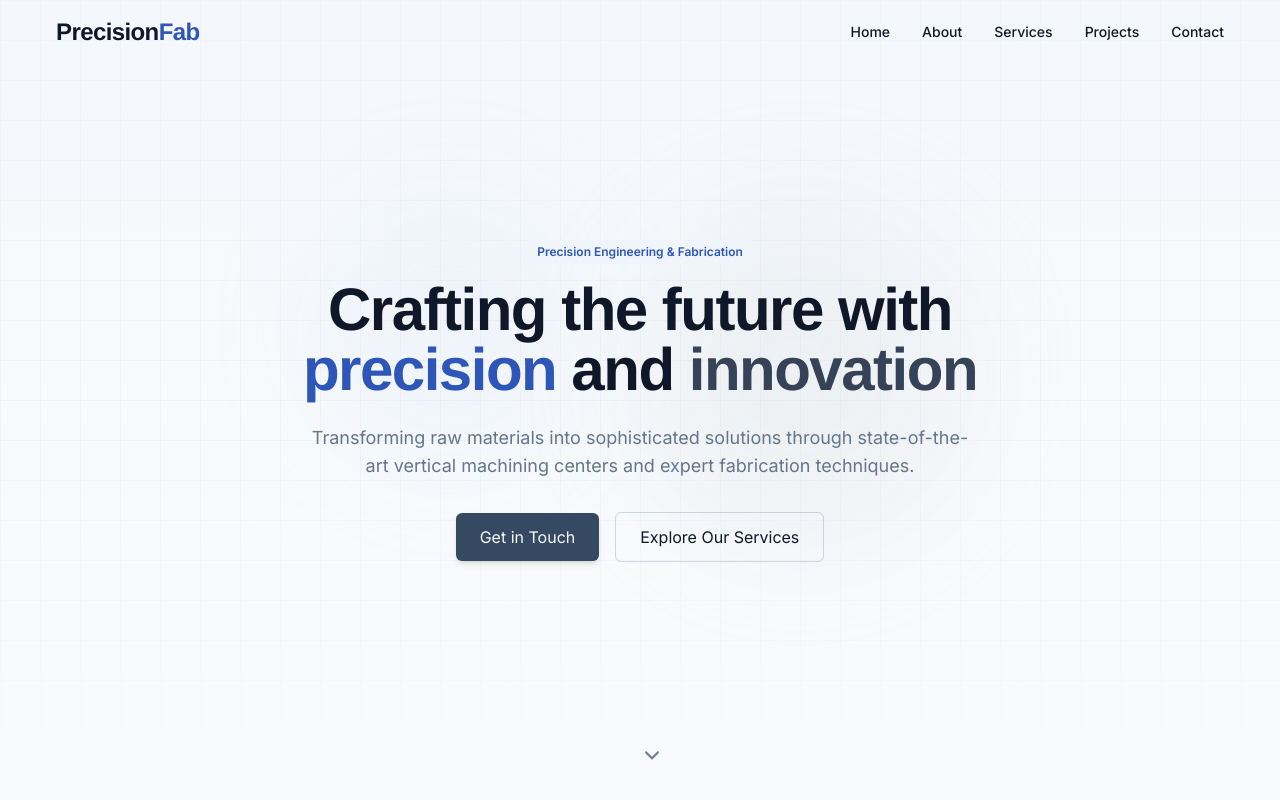
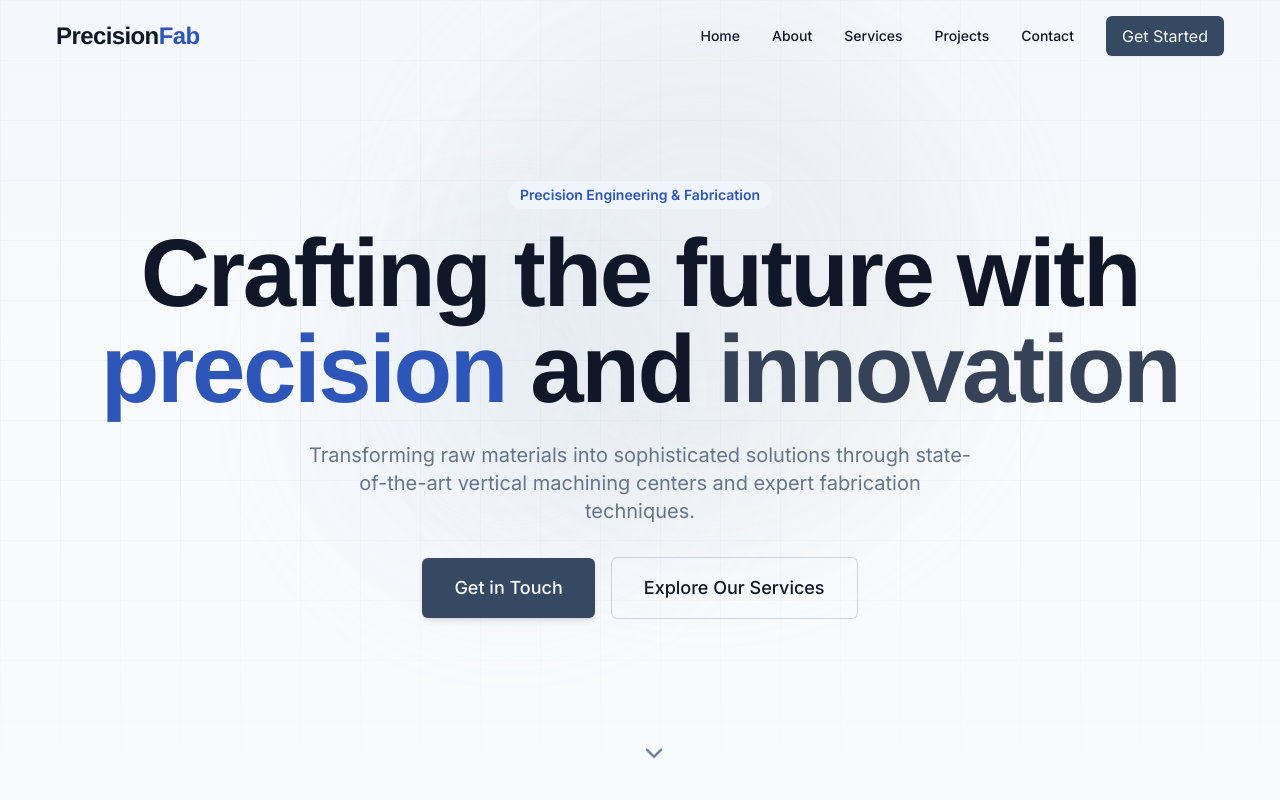
Before and after one commit to DRSTARK7/prutha-engineering-portfolio, a React (Vite) app: page / in a window 1280 px wide. Shown: the top 800 px of the page. Built offline with nearby package versions, Linux system fonts and the light colour scheme.

Commit message:
Improve desktop layout
The desktop layout was not displaying correctly. This commit improves the layout for desktop screens.

```diff
--- a/src/components/Hero.tsx
+++ b/src/components/Hero.tsx
@@ -33,28 +33,28 @@ const Hero = () => {
   };
 
   return (
-    <section id="hero" className="relative h-screen w-full overflow-hidden flex items-center justify-center bg-grid">
+    <section id="hero" className="relative min-h-screen w-full overflow-hidden flex items-center justify-center bg-grid">
       <div className="absolute inset-0 bg-gradient-to-b from-blue-50/50 via-transparent to-background z-0"></div>
 
-      {/* Decorative elements */}
-      <div className="absolute top-1/4 left-1/4 w-64 h-64 bg-blue-200/20 rounded-full filter blur-3xl animate-pulse-slow"></div>
-      <div className="absolute bottom-1/3 right-1/4 w-80 h-80 bg-steel-200/30 rounded-full filter blur-3xl animate-pulse-slow"></div>
+      {/* Decorative elements - enhanced for desktop */}
+      <div className="absolute top-1/4 left-1/4 w-64 h-64 md:w-96 md:h-96 bg-blue-200/20 rounded-full filter blur-3xl animate-pulse-slow"></div>
+      <div className="absolute bottom-1/3 right-1/4 w-80 h-80 md:w-[32rem] md:h-[32rem] bg-steel-200/30 rounded-full filter blur-3xl animate-pulse-slow"></div>
 
-      <div className="container-custom relative z-10 text-center">
-        <span className="inline-block py-1 px-3 mb-4 text-xs font-semibold text-blue-700 bg-blue-50 rounded-full reveal">
+      <div className="container-custom relative z-10 text-center px-4 md:px-0">
+        <span className="inline-block py-1 px-3 mb-4 text-xs md:text-sm font-semibold text-blue-700 bg-blue-50 rounded-full reveal">
           Precision Engineering & Fabrication
         </span>
 
         <h1
           ref={titleRef}
-          className="heading-xl mb-6 reveal"
+          className="heading-xl mb-6 reveal md:text-7xl lg:text-8xl"
           style={{ animationDelay: "200ms" }}
         >
-          Crafting the future with <br />
+          Crafting the future with <br className="hidden sm:block" />
           <span className="text-blue-700">precision</span> and <span className="text-steel-700">innovation</span>
         </h1>
 
-        <p className="max-w-2xl mx-auto text-lg text-muted-foreground mb-8 reveal" style={{ animationDelay: "400ms" }}>
+        <p className="max-w-2xl mx-auto text-lg md:text-xl text-muted-foreground mb-8 reveal" style={{ animationDelay: "400ms" }}>
           Transforming raw materials into sophisticated solutions through state-of-the-art
           vertical machining centers and expert fabrication techniques.
         </p>
@@ -62,13 +62,13 @@ const Hero = () => {
         <div className="flex flex-col sm:flex-row items-center justify-center gap-4 reveal" style={{ animationDelay: "600ms" }}>
           <a
             href="#contact"
-            className="px-6 py-3 bg-primary text-primary-foreground rounded-md shadow-md hover:shadow-lg transition-all hover:-translate-y-0.5 focus-ring"
+            className="w-full sm:w-auto px-6 py-3 md:px-8 md:py-4 bg-primary text-primary-foreground rounded-md shadow-md hover:shadow-lg transition-all hover:-translate-y-0.5 focus-ring text-base md:text-lg font-medium"
           >
             Get in Touch
           </a>
           <a
             href="#services"
-            className="px-6 py-3 border border-primary/20 rounded-md hover:bg-primary/5 transition-all hover:-translate-y-0.5 focus-ring"
+            className="w-full sm:w-auto px-6 py-3 md:px-8 md:py-4 border border-primary/20 rounded-md hover:bg-primary/5 transition-all hover:-translate-y-0.5 focus-ring text-base md:text-lg font-medium"
           >
             Explore Our Services
           </a>
@@ -80,7 +80,7 @@ const Hero = () => {
         className="absolute bottom-8 left-1/2 transform -translate-x-1/2 animate-float focus-ring"
         aria-label="Scroll down"
       >
-        <ChevronDown size={24} className="text-muted-foreground" />
+        <ChevronDown size={28} className="text-muted-foreground" />
       </button>
     </section>
   );
--- a/src/components/Navbar.tsx
+++ b/src/components/Navbar.tsx
@@ -1,7 +1,7 @@
 
 import { useState, useEffect } from 'react';
 import { Link } from 'react-router-dom';
-import { Menu, X } from 'lucide-react';
+import { Menu, X, ChevronDown } from 'lucide-react';
 import { cn } from '@/lib/utils';
 
 const Navbar = () => {
@@ -29,7 +29,7 @@ const Navbar = () => {
     <nav
       className={cn(
         'fixed top-0 w-full z-50 transition-all duration-300 ease-expo-out py-4 px-6',
-        scrolled ? 'bg-white/80 backdrop-blur-md shadow-sm' : 'bg-transparent'
+        scrolled ? 'bg-white/90 backdrop-blur-md shadow-sm' : 'bg-transparent'
       )}
     >
       <div className="container-custom flex items-center justify-between">
@@ -54,6 +54,12 @@ const Navbar = () => {
               {link.name}
             </a>
           ))}
+          <a
+            href="#contact"
+            className="px-4 py-2 bg-primary text-primary-foreground rounded-md shadow-sm hover:shadow-md transition-all hover:-translate-y-0.5 focus-ring"
+          >
+            Get Started
+          </a>
         </div>
 
         {/* Mobile menu button */}
@@ -73,7 +79,7 @@ const Navbar = () => {
       {/* Mobile Navigation */}
       <div
         className={cn(
-          'fixed inset-0 z-40 bg-white/80 backdrop-blur-md flex flex-col pt-24 px-6 transition-all duration-300 ease-expo-out md:hidden',
+          'fixed inset-0 z-40 bg-white/90 backdrop-blur-md flex flex-col pt-24 px-6 transition-all duration-300 ease-expo-out md:hidden',
           isOpen ? 'opacity-100 translate-y-0' : 'opacity-0 -translate-y-full pointer-events-none'
         )}
       >
--- a/src/index.css
+++ b/src/index.css
@@ -107,6 +107,17 @@
     background-image: linear-gradient(to right, rgba(100, 100, 100, 0.05) 1px, transparent 1px), linear-gradient(to bottom, rgba(100, 100, 100, 0.05) 1px, transparent 1px);
     background-size: 40px 40px;
   }
+
+  /* New desktop-specific styles */
+  @media (min-width: 1024px) {
+    .bg-grid {
+      background-size: 60px 60px;
+    }
+
+    .container-custom {
+      max-width: 1280px;
+    }
+  }
 }
 
 .reveal {
@@ -118,6 +129,14 @@
 .reveal.active {
   opacity: 1;
   transform: translateY(0);
+}
+
+/* Enhanced animations for desktop */
+@media (min-width: 768px) {
+  .reveal {
+    transform: translateY(30px);
+    transition: opacity 1s ease, transform 1s ease;
+  }
 }
 
 .transitioning-page-enter {
--- a/src/pages/Index.tsx
+++ b/src/pages/Index.tsx
@@ -33,7 +33,7 @@ const Index = () => {
   }, []);
 
   return (
-    <div className="min-h-screen">
+    <div className="min-h-screen overflow-x-hidden">
       <Navbar />
       <Hero />
       <About />
```
